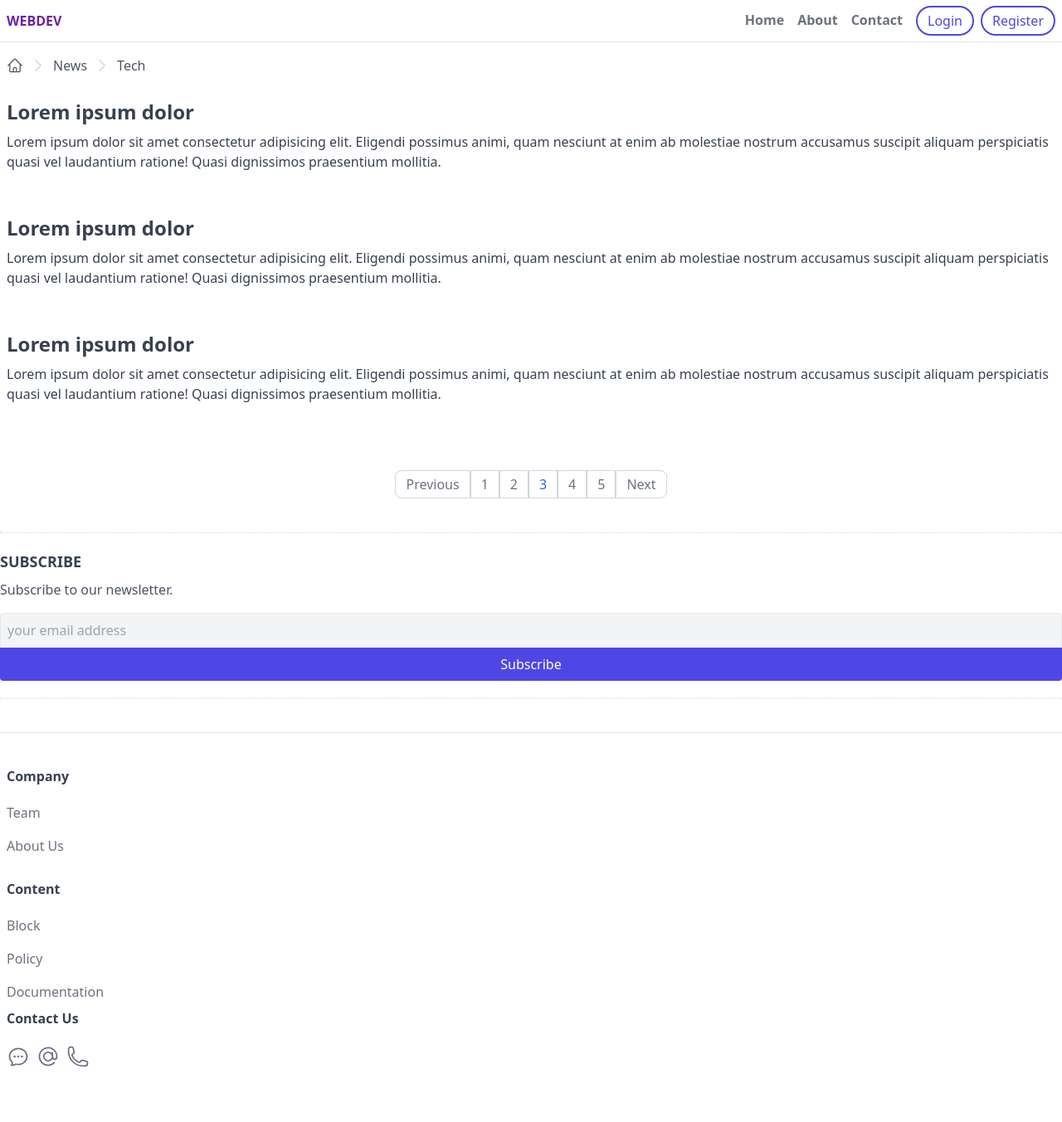
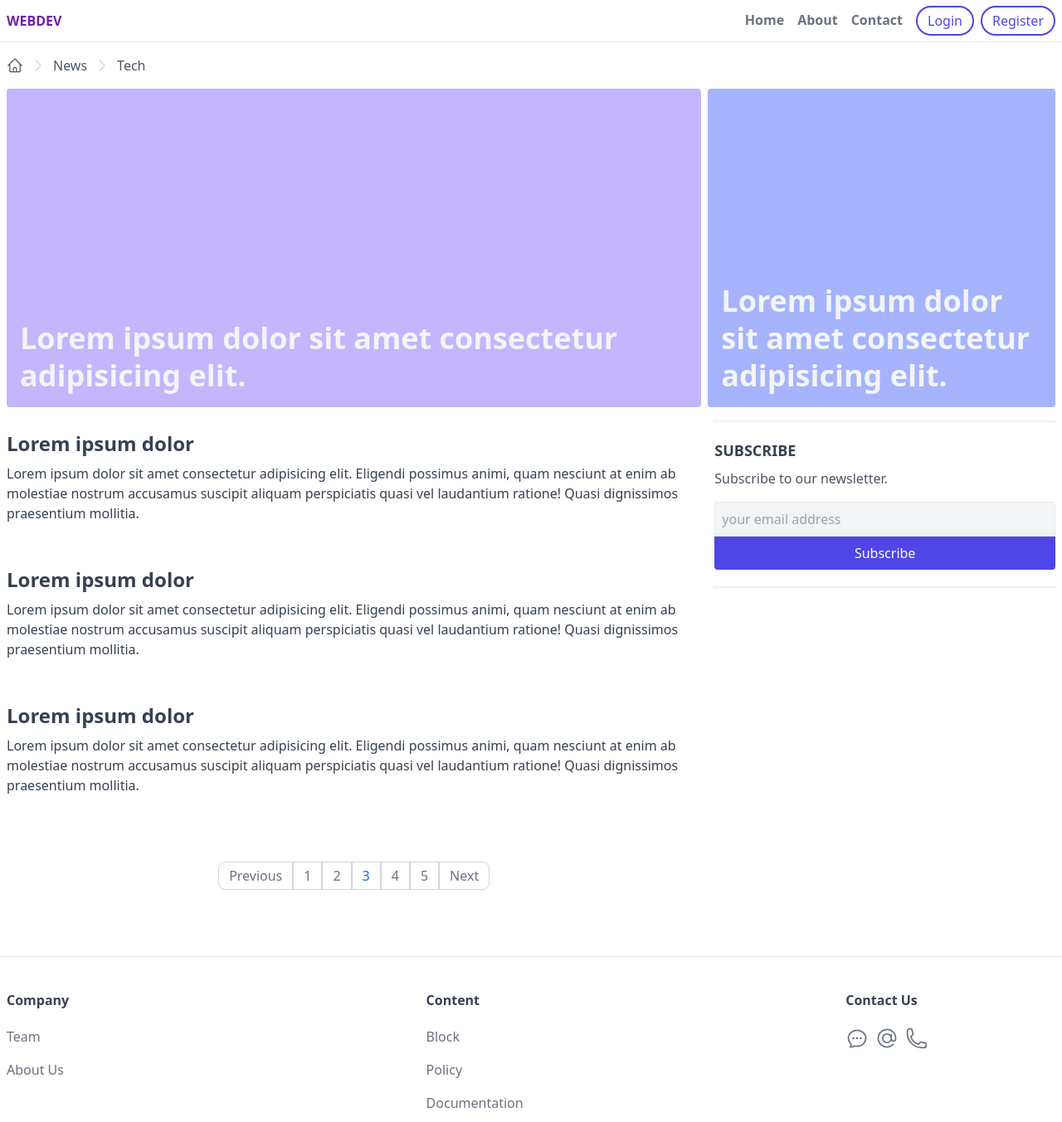
Before and after one commit to DenysBorysiuk/tailwind-css, a website: page index.html in a window 1280 px wide. Shown: the whole page at 83% size. Drawn offline with Linux system fonts and the light colour scheme.

Commit message:
lesson-09 done

```diff
--- a/index.html
+++ b/index.html
@@ -9,6 +9,8 @@
 </head>
 
 <body>
+    <div class="max-w-screen-xl mx-auto">
+
         <!-- header -->
         <header class="px-2 border-b flex items-center justify-between">
             <a class="uppercase font-bold text-purple-800" href="#">webDev</a>
@@ -33,7 +35,6 @@
             </nav>
         </header>
 
-    <main>
         <!-- breadcrumbs -->
         <div class="px-2 flex items-center">
             <div class="py-4 overflow-y-auto whitespace-nowrap flex items-center">
@@ -62,6 +63,28 @@
             </div>
         </div>
 
+        <!-- banners -->
+        <section class="px-2 flex space-x-2">
+            <a class="w-2/3 bg-violet-300 h-96 mb-4 relative rounded inline-block overflow-hidden" href="#">
+                <div class="p-4 absolute bottom-0 left-0 z-20">
+                    <h2 class="text-4xl font-semibold text-gray-100 leading-tight">
+                        Lorem ipsum dolor sit amet consectetur adipisicing elit.
+                    </h2>
+                </div>
+            </a>
+
+            <a class="w-1/3 bg-indigo-300 h-96 mb-4 relative rounded inline-block overflow-hidden" href="#">
+                <div class="p-4 absolute bottom-0 left-0 z-20">
+                    <h2 class="text-4xl font-semibold text-gray-100 leading-tight">
+                        Lorem ipsum dolor sit amet consectetur adipisicing elit.
+                    </h2>
+                </div>
+            </a>
+        </section>
+
+
+        <main class="flex">
+            <div class="w-2/3">
                 <!-- post cards -->
                 <section class="px-2">
                     <a class="block mb-10" href="#">
@@ -69,8 +92,10 @@
                             <div>
                                 <h3 class="mt-3 mb-2 text-gray-700 font-bold text-2xl">Lorem ipsum dolor</h3>
                                 <p class="text-gray-700">
-                            Lorem ipsum dolor sit amet consectetur adipisicing elit. Eligendi possimus animi, quam
-                            nesciunt at enim ab molestiae nostrum accusamus suscipit aliquam perspiciatis quasi vel
+                                    Lorem ipsum dolor sit amet consectetur adipisicing elit. Eligendi possimus animi,
+                                    quam
+                                    nesciunt at enim ab molestiae nostrum accusamus suscipit aliquam perspiciatis quasi
+                                    vel
                                     laudantium ratione! Quasi dignissimos praesentium mollitia.
                                 </p>
                             </div>
@@ -82,8 +107,10 @@
                             <div>
                                 <h3 class="mt-3 mb-2 text-gray-700 font-bold text-2xl">Lorem ipsum dolor</h3>
                                 <p class="text-gray-700">
-                            Lorem ipsum dolor sit amet consectetur adipisicing elit. Eligendi possimus animi, quam
-                            nesciunt at enim ab molestiae nostrum accusamus suscipit aliquam perspiciatis quasi vel
+                                    Lorem ipsum dolor sit amet consectetur adipisicing elit. Eligendi possimus animi,
+                                    quam
+                                    nesciunt at enim ab molestiae nostrum accusamus suscipit aliquam perspiciatis quasi
+                                    vel
                                     laudantium ratione! Quasi dignissimos praesentium mollitia.
                                 </p>
                             </div>
@@ -95,8 +122,10 @@
                             <div>
                                 <h3 class="mt-3 mb-2 text-gray-700 font-bold text-2xl">Lorem ipsum dolor</h3>
                                 <p class="text-gray-700">
-                            Lorem ipsum dolor sit amet consectetur adipisicing elit. Eligendi possimus animi, quam
-                            nesciunt at enim ab molestiae nostrum accusamus suscipit aliquam perspiciatis quasi vel
+                                    Lorem ipsum dolor sit amet consectetur adipisicing elit. Eligendi possimus animi,
+                                    quam
+                                    nesciunt at enim ab molestiae nostrum accusamus suscipit aliquam perspiciatis quasi
+                                    vel
                                     laudantium ratione! Quasi dignissimos praesentium mollitia.
                                 </p>
                             </div>
@@ -110,13 +139,16 @@
                         <li><a class="pagination-item rounded-l-lg" href="#">Previous</a></li>
                         <li><a class="pagination-item" href="#">1</a></li>
                         <li><a class="pagination-item" href="#">2</a></li>
-                <li><a class="pagination-item text-blue-600 hover:bg-blue-100 hover:text-blue-600" href="#">3</a></li>
+                        <li><a class="pagination-item text-blue-600 hover:bg-blue-100 hover:text-blue-600"
+                                href="#">3</a>
+                        </li>
                         <li><a class="pagination-item" href="#">4</a></li>
                         <li><a class="pagination-item" href="#">5</a></li>
                         <li><a class="pagination-item rounded-r-lg" href="#">Next</a></li>
                     </ul>
                 </div>
-
+            </div>
+            <div class="w-1/3 px-2">
                 <!-- divider -->
                 <div class="border border-dotted"></div>
 
@@ -132,13 +164,13 @@
 
                 <!-- divider -->
                 <div class="border border-dotted"></div>
-
+            </div>
         </main>
 
         <!-- footer -->
         <footer class="border-t mt-10 py-10 px-2">
-        <div>
-            <div class="mb-5">
+            <div class="flex">
+                <div class="mb-5 w-2/5">
                     <h6 class="font-semibold text-gray-700 mb-3">Company</h6>
                     <ul>
                         <li><a class="inline-block text-gray-500 py-2 hover:underline" href="">Team</a></li>
@@ -146,7 +178,7 @@
                     </ul>
                 </div>
 
-            <div>
+                <div class="w-2/5">
                     <h6 class="font-semibold text-gray-700 mb-3">Content</h6>
                     <ul>
                         <li>
@@ -161,13 +193,13 @@
                     </ul>
                 </div>
 
-            <div>
+                <div class="w-1/5">
                     <h6 class="font-semibold text-gray-700 mb-3">Contact Us</h6>
                     <ul class="flex">
                         <li class="mr-2">
                             <a class="footer-link" href="">
-                            <svg xmlns="http://www.w3.org/2000/svg" fill="none" viewBox="0 0 24 24" stroke-width="1.5"
-                                stroke="currentColor" class="w-7 h-7">
+                                <svg xmlns="http://www.w3.org/2000/svg" fill="none" viewBox="0 0 24 24"
+                                    stroke-width="1.5" stroke="currentColor" class="w-7 h-7">
                                     <path stroke-linecap="round" stroke-linejoin="round"
                                         d="M8.625 12a.375.375 0 11-.75 0 .375.375 0 01.75 0zm0 0H8.25m4.125 0a.375.375 0 11-.75 0 .375.375 0 01.75 0zm0 0H12m4.125 0a.375.375 0 11-.75 0 .375.375 0 01.75 0zm0 0h-.375M21 12c0 4.556-4.03 8.25-9 8.25a9.764 9.764 0 01-2.555-.337A5.972 5.972 0 015.41 20.97a5.969 5.969 0 01-.474-.065 4.48 4.48 0 00.978-2.025c.09-.457-.133-.901-.467-1.226C3.93 16.178 3 14.189 3 12c0-4.556 4.03-8.25 9-8.25s9 3.694 9 8.25z" />
                                 </svg>
@@ -175,8 +207,8 @@
                         </li>
                         <li class="mr-2">
                             <a class="footer-link" href="">
-                            <svg xmlns="http://www.w3.org/2000/svg" fill="none" viewBox="0 0 24 24" stroke-width="1.5"
-                                stroke="currentColor" class="w-7 h-7">
+                                <svg xmlns="http://www.w3.org/2000/svg" fill="none" viewBox="0 0 24 24"
+                                    stroke-width="1.5" stroke="currentColor" class="w-7 h-7">
                                     <path stroke-linecap="round"
                                         d="M16.5 12a4.5 4.5 0 11-9 0 4.5 4.5 0 019 0zm0 0c0 1.657 1.007 3 2.25 3S21 13.657 21 12a9 9 0 10-2.636 6.364M16.5 12V8.25" />
                                 </svg>
@@ -184,8 +216,8 @@
                         </li>
                         <li>
                             <a class="footer-link" href="">
-                            <svg xmlns="http://www.w3.org/2000/svg" fill="none" viewBox="0 0 24 24" stroke-width="1.5"
-                                stroke="currentColor" class="w-7 h-7">
+                                <svg xmlns="http://www.w3.org/2000/svg" fill="none" viewBox="0 0 24 24"
+                                    stroke-width="1.5" stroke="currentColor" class="w-7 h-7">
                                     <path stroke-linecap="round" stroke-linejoin="round"
                                         d="M2.25 6.75c0 8.284 6.716 15 15 15h2.25a2.25 2.25 0 002.25-2.25v-1.372c0-.516-.351-.966-.852-1.091l-4.423-1.106c-.44-.11-.902.055-1.173.417l-.97 1.293c-.282.376-.769.542-1.21.38a12.035 12.035 0 01-7.143-7.143c-.162-.441.004-.928.38-1.21l1.293-.97c.363-.271.527-.734.417-1.173L6.963 3.102a1.125 1.125 0 00-1.091-.852H4.5A2.25 2.25 0 002.25 4.5v2.25z" />
                                 </svg>
@@ -195,6 +227,9 @@
                 </div>
             </div>
         </footer>
+    </div>
+
+
 </body>
 
 </html>
```
Also changed, not shown: public/styles.css. Lines whose indentation alone changed are shown as unchanged.
